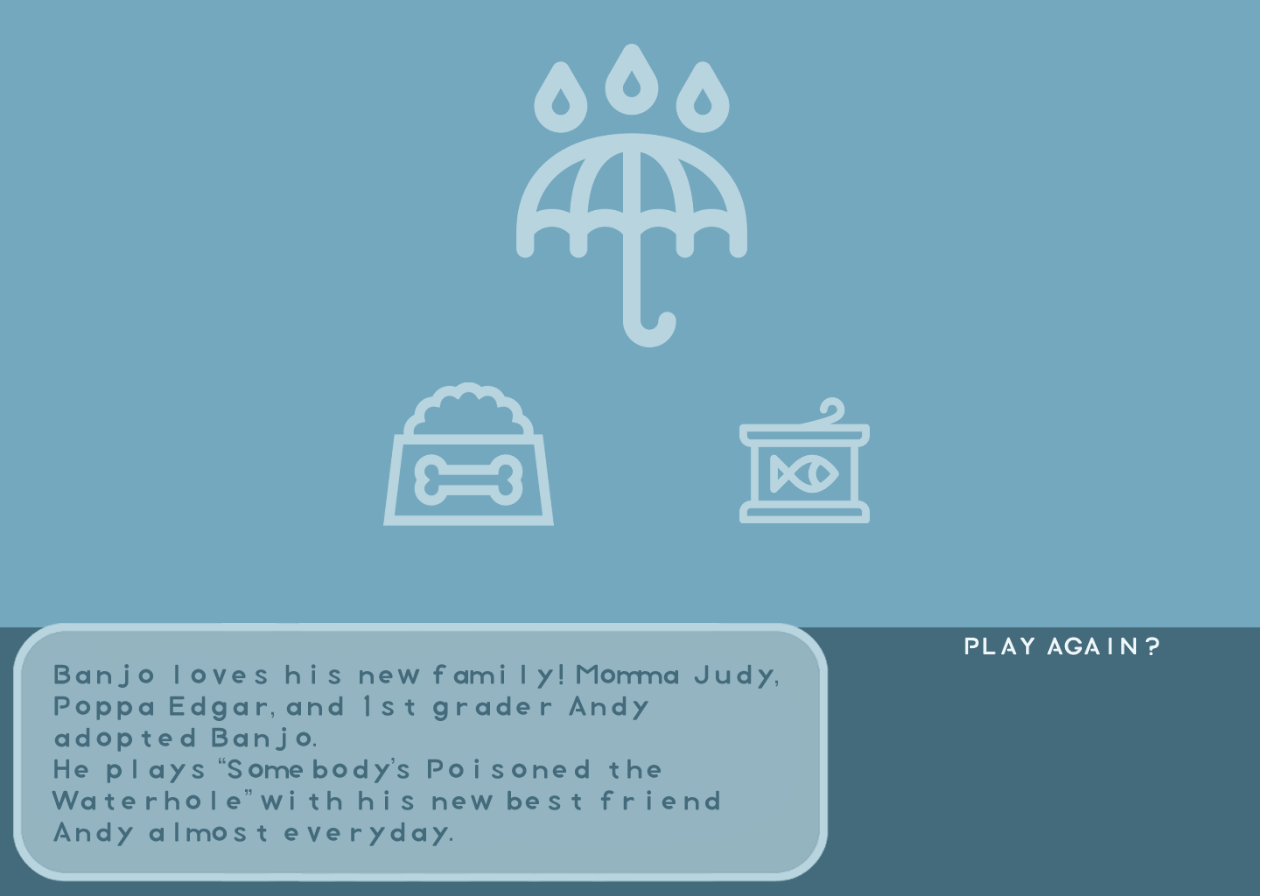
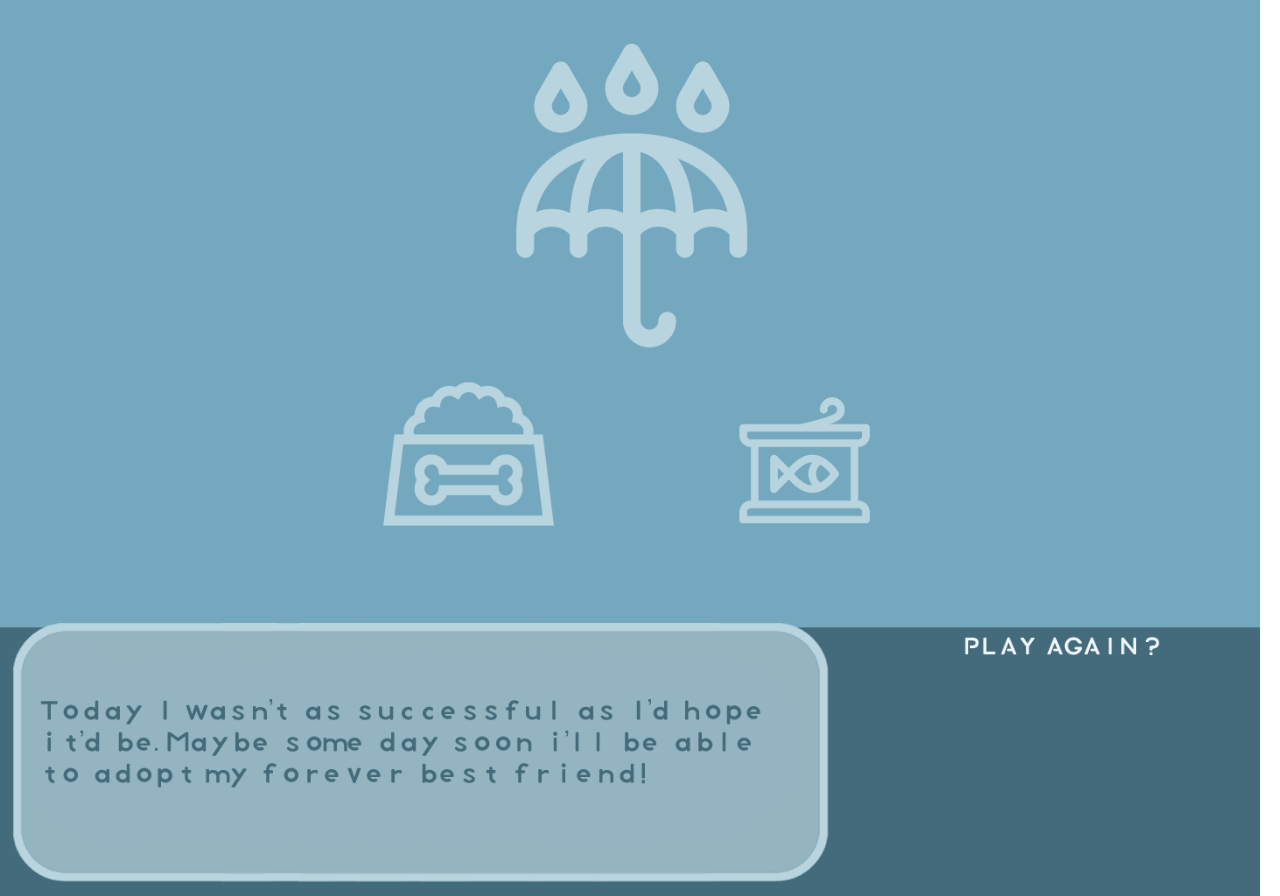
Before and after one commit to samlui64/ADgame, a plain HTML site: page alone.html in a window 1280 px wide. Drawn offline with Linux system fonts and the light colour scheme.

Commit message:
pls fam stop doing this to me

```diff
--- a/alone.html
+++ b/alone.html
@@ -6,7 +6,7 @@
 </head>
 
 <body style="margin: 0px 0;">
-	<div class="game_wrapper" style="background-image: url(./resources/media/images/banjoend.png); background-size: contain; background-attachment: local; background-repeat: no-repeat;">
+	<div class="game_wrapper" style="background-image: url(./resources/media/images/aloneend.png); background-size: contain; background-attachment: local; background-repeat: no-repeat;">
 
 		<div class="again">
 			<a href="index.html"><img src="./resources/media/images/play_again.png" alt="play again?" width="200" height="auto"></a>
```
Also changed, not shown: 3 other files.
